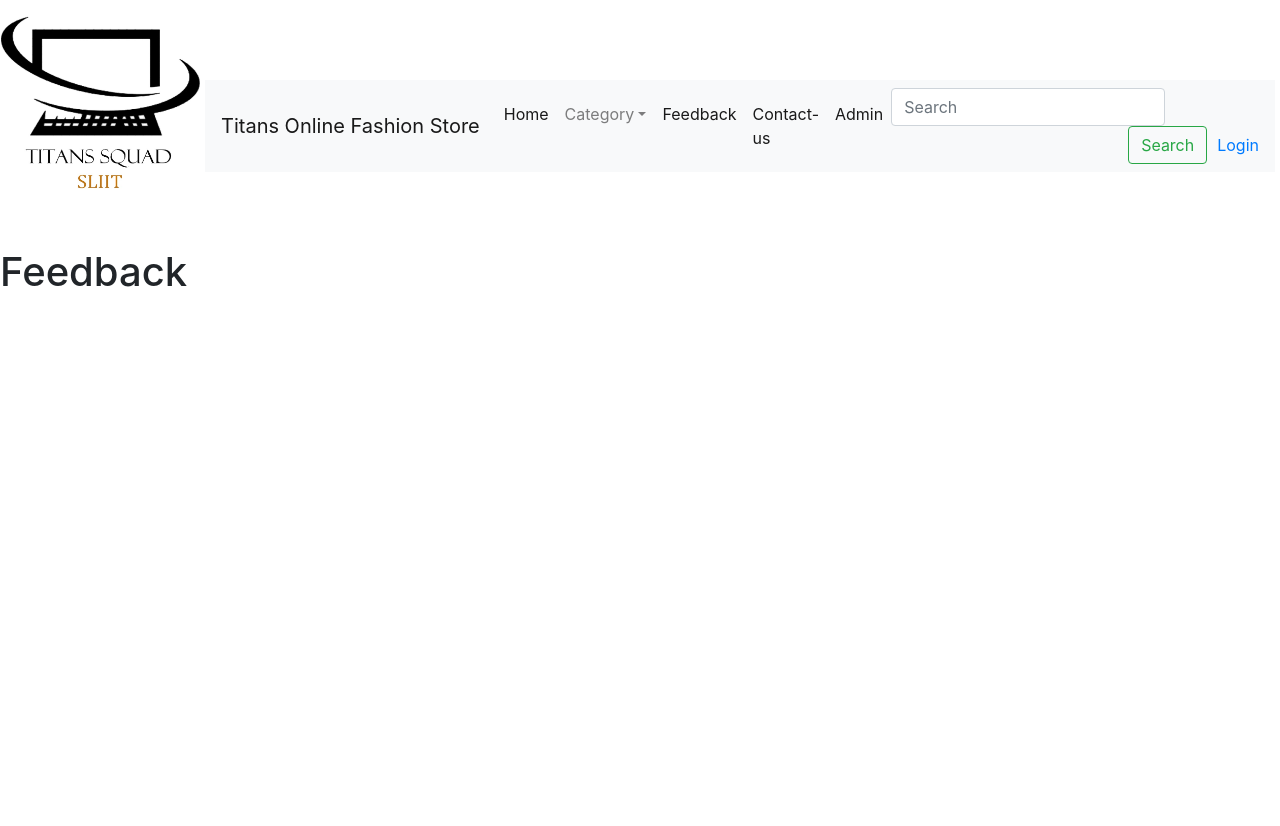
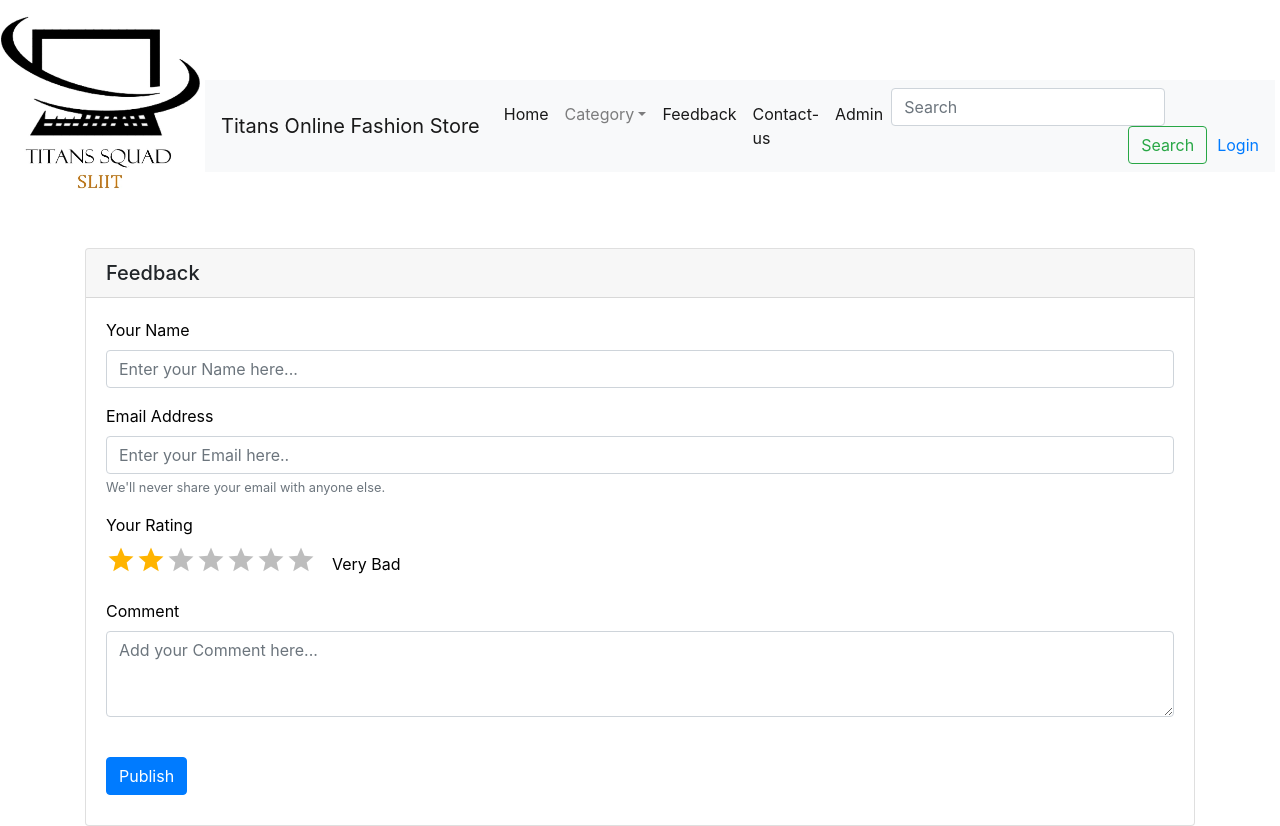
Before and after one commit to lahiruferreira/AF_Project, a React (Create React App) app in the folder client/: page /feedback in a window 1280 px wide. Before the commit the page ends 800 px from the top, so only its background shows below. Built offline with nearby package versions, Linux system fonts and the light colour scheme; no server answers.

Commit message:
Niroshan's First Commit to Master Branch

```diff
--- a/client/src/Pages/Feedback.js
+++ b/client/src/Pages/Feedback.js
@@ -1,15 +1,109 @@
-import React from "react";
+import React, {useState} from "react";
 import Header from "./Header";
+import Form from "react-bootstrap/Form";
+import { makeStyles } from '@material-ui/core/styles';
+import Box from "@material-ui/core/Box";
+import Rating from "@material-ui/lab/Rating";
+import Button from "react-bootstrap/Button";
+import Card from "react-bootstrap/Card";
+import Container from "react-bootstrap/Container";
 //import {Link} from "react-router-dom";
 
 
+
+
+
+
+
+const labels = {
+
+    1: <text>Useless</text>,
+
+    2: <text>Very&nbsp;Bad</text>,
+
+    3: <text>Poor</text>,
+
+    4: <text>Okay</text>,
+
+    5: <text>Not&nbsp;Bad</text>,
+
+    6: <text>Good</text>,
+
+    7: <text>Excellent</text>,
+};
+
+const useStyles = makeStyles({
+    root: {
+        width: 200,
+        display: 'flex',
+        alignItems: 'center',
+    },
+});
+
+let HoverRating = () => {
+    const [value, setValue] = useState(2);
+    const [hover, setHover] = useState(-1);
+    const classes = useStyles();
+
+    return (
+        <div className={classes.root}>
+            <Rating
+                size="large"
+                max={7}
+                name="hover-feedback size-large"
+                value={value}
+                precision={1}
+                onChange={(event, newValue) => {
+                    setValue(newValue);
+                }}
+                onChangeActive={(event, newHover) => {
+                    setHover(newHover);
+                }}
+            />
+            <Box ml={2}>{labels[hover !== -1 ? hover : value]}</Box>
+        </div>
+    );
+}
 
 
 const Feedback = () => {
     return (
         <div>
             <Header/>
-        <h1>Feedback</h1>
+            <div className="pt-0">
+                <Container>
+                    <Card className="pt-0">
+                        <Card.Header as="h5">Feedback</Card.Header>
+                        <Card.Body>
+                            <Form>
+                                <Form.Group>
+                                    <Form.Label>Your&nbsp;Name</Form.Label>
+                                    <Form.Control type="text" placeholder="Enter your Name here..." required/>
+                                </Form.Group>
+                                <Form.Group>
+                                    <Form.Label>Email&nbsp;Address</Form.Label>
+                                    <Form.Control type="email" placeholder="Enter your Email here.." required/>
+                                    <Form.Text className="text-muted">
+                                        We'll never share your email with anyone else.
+                                    </Form.Text>
+                                </Form.Group>
+                                <Form.Group>
+                                    <Form.Label>Your&nbsp;Rating</Form.Label>
+                                    {HoverRating()}
+                                </Form.Group>
+                                <Form.Group>
+                                    <Form.Label>Comment</Form.Label>
+                                    <Form.Control as="textarea" rows="3" placeholder="Add your Comment here..."/>
+                                </Form.Group>
+
+                                <Button variant="primary" type="submit">
+                                    Publish
+                                </Button>
+                            </Form>
+                        </Card.Body>
+                    </Card>
+                </Container>
+            </div>
         </div>
     );
 }
```
